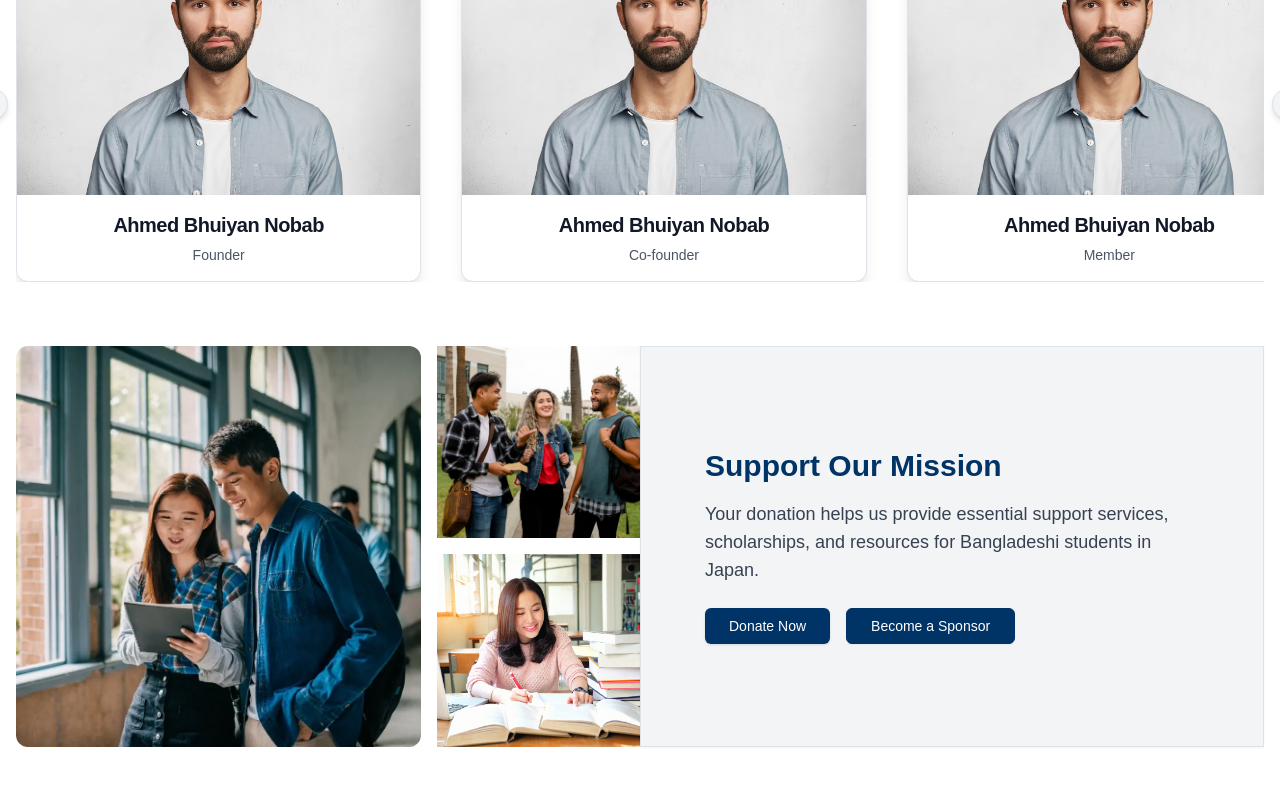
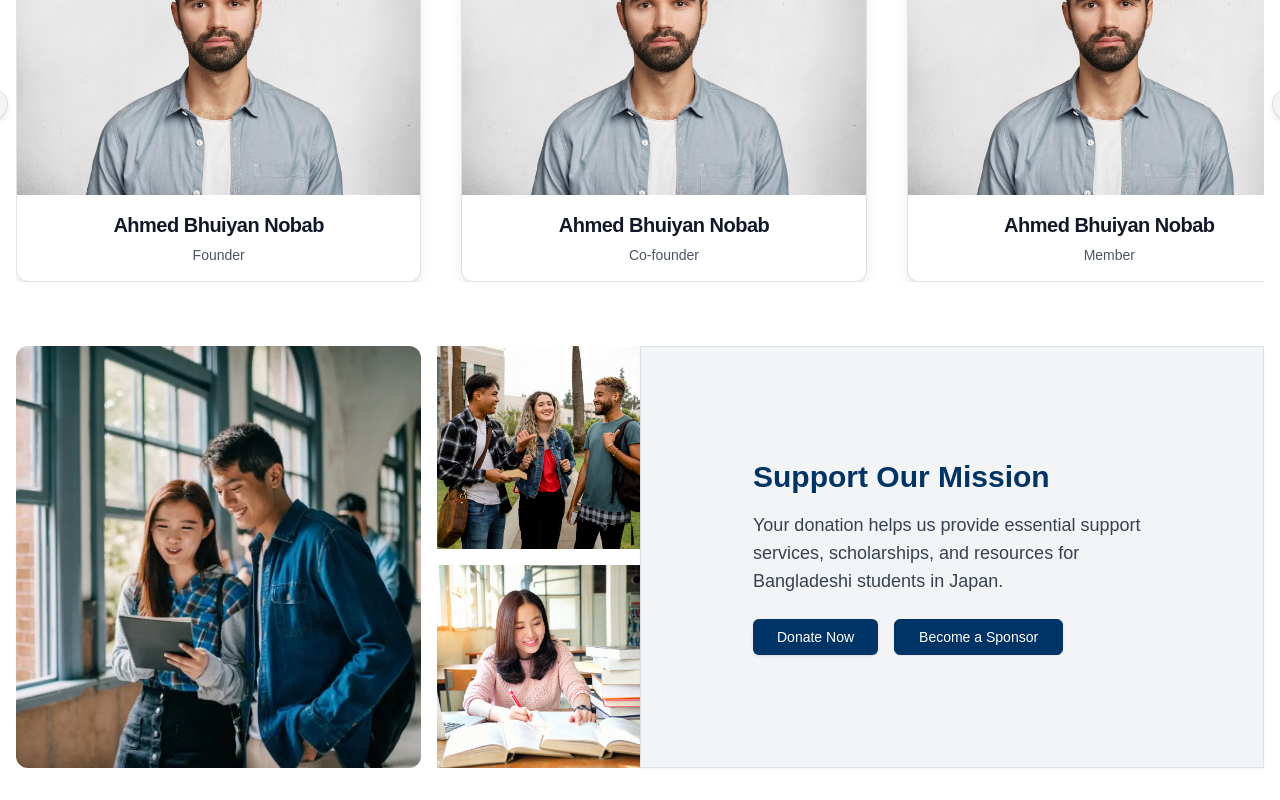
Before and after one commit to sakib-xrz/bssaj-frontend, a Next.js app: page / in a window 1280 px wide. Shown: the part 2555-3355 px from the top of the page. Before the commit the page ends 3334 px from the top, so only its background shows below. Built offline with nearby package versions, Linux system fonts and the light colour scheme.

Commit message:
align the support our mission text

```diff
--- a/app/(public)/_components/support-mission.tsx
+++ b/app/(public)/_components/support-mission.tsx
@@ -41,7 +41,7 @@ const SupportMission: React.FC = () => {
         </div>
         <div className="w-full lg:w-1/2 flex items-stretch">
           <Card className="w-full bg-gray-100 shadow-sm flex items-center rounded-none">
-            <CardContent className="p-16 w-full flex flex-col justify-center">
+            <CardContent className="lg:p-28 p-8 w-full flex flex-col justify-center">
               <h2 className="text-3xl font-bold text-primary mb-4 text-center lg:text-left">
                 Support Our Mission
               </h2>
```
